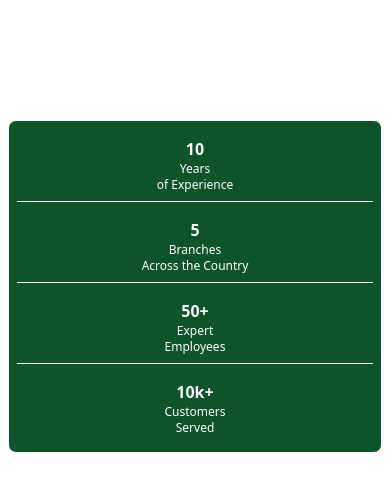
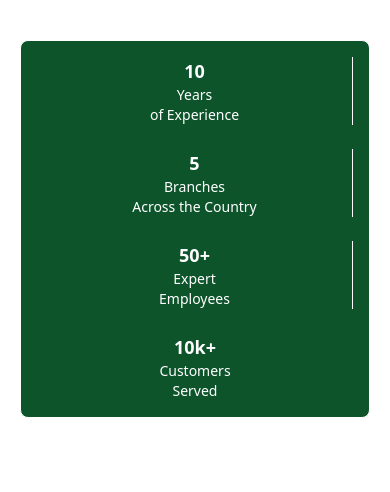
Before and after one commit to AKW-MAX/LAGUSTE3, a React (Vite) app in the folder laset/: page /Starts in a window 390 px wide. Shown: the top 492 px of the page. Built offline with nearby package versions, Linux system fonts and the light colour scheme.

Commit message:
responsivenes setings

```diff
--- a/laset/src/components/Sections/FeedBack.jsx
+++ b/laset/src/components/Sections/FeedBack.jsx
@@ -30,7 +30,7 @@ export default function FeedBack() {
                     </div>
 
                     {/* Navigation Arrows */}
-                    <div className="flex gap-4 mt-4 justify-start sm:justify-start">
+                    <div className="flex gap-4 ml-40 mt-4 justify-start sm:justify-start">
                         <Link to="Allcommen">
                             <img className="w-5" src="/images/arrow2.png" alt="arrow icon" />
                         </Link>
@@ -41,12 +41,12 @@ export default function FeedBack() {
                 </div>
 
                 {/* Right Image */}
-                <div className="flex-shrink-0 mt-4 lg:mt-0">
-                    <img
-                        className="w-full sm:w-80 md:w-96 lg:w-[560px] h-64 sm:h-80 md:h-80 lg:h-[560px] rounded-lg object-cover"
-                        src="/images/FeedbackPic.png"
-                        alt="farmer using a phone"
-                    />
+               <div className="flex-shrink-0 mt-4 lg:mt-0">
+
+                    <img className="w-full sm:w-80 md:w-96 lg:w-[560px] h-64 sm:h-64 md:h-64  lg:max-h-[560px] rounded-lg object-cover"
+                    src="/images/FeedbackPic.png"
+                    alt="farmer using a phone" />
+
                 </div>
             </div>
         </>
--- a/laset/src/components/Sections/Starts.jsx
+++ b/laset/src/components/Sections/Starts.jsx
@@ -1,42 +1,32 @@
 export default function Starts() {
 	return (
-		<div className="
-			border rounded-lg relative
-			flex flex-col sm:flex-row
-			text-center place-content-between
-			bg-green-900 text-white mt-30
-			p-2 sm:p-4 md:p-6
-			mx-2 sm:mx-4 md:mx-10
-			my-4 sm:my-6 md:my-10
-			gap-2 sm:gap-4
-		">
-			<div className="border-b sm:border-b-0 sm:border-r border-white-800 px-2 sm:px-6 md:px-10 py-2">
-				<p className="font-bold text-base sm:text-lg md:text-xl">10</p>
-				<p className="text-xs sm:text-sm md:text-base font-normal">
-					Years <br />of Experience
-				</p>
-			</div>
+	<div className="
+	border rounded-lg relative
+    flex flex-col sm:flex-row text-center
+	place-content-between bg-green-900 text-white
+	p-4 ml-5 sm:ml-10 md:ml-15
+	mr-5 sm:mr-10 md:mr-20
+	mb-10 mt-10 sm:mt-15 md:mt-62
+	gap-6 sm:gap-0 ">
+	<div className="border-r sm:border-r border-white-800 px-10 sm:px-20">
+		<p className="font-bold text-lg sm:text-xl">10</p>
+		<p className="text-sm sm:text-base font-normal"> Years <br />of Experience </p>
+		</div>
+		<div className="border-r sm:border-r border-white-800 px-10 sm:px-20">
+			<p className="font-bold text-lg sm:text-xl">5</p>
+			<p className="text-sm sm:text-base font-normal"> Branches <br />Across the Country </p>
 
-			<div className="border-b sm:border-b-0 sm:border-r border-white-800 px-2 sm:px-6 md:px-10 py-2">
-				<p className="font-bold text-base sm:text-lg md:text-xl">5</p>
-				<p className="text-xs sm:text-sm md:text-base font-normal">
-					Branches <br />Across the Country
-				</p>
-			</div>
+		</div>
+		<div className="border-r sm:border-r border-white-800 px-10 sm:px-20">
+			<p className="font-bold text-lg sm:text-xl">50+</p>
+			<p className="text-sm sm:text-base font-normal"> Expert <br />Employees </p>
+		</div>
+		<div className="mr-0 sm:mr-30 px-10 sm:px-20">
+			<p className="font-bold text-lg sm:text-xl">10k+</p>
+			<p className="text-sm sm:text-base font-normal"> Customers <br />Served </p>
 
-			<div className="border-b sm:border-b-0 sm:border-r border-white-800 px-2 sm:px-6 md:px-10 py-2">
-				<p className="font-bold text-base sm:text-lg md:text-xl">50+</p>
-				<p className="text-xs sm:text-sm md:text-base font-normal">
-					Expert <br />Employees
-				</p>
-			</div>
+		</div>
 
-			<div className="px-2 sm:px-6 md:px-10 py-2">
-				<p className="font-bold text-base sm:text-lg md:text-xl">10k+</p>
-				<p className="text-xs sm:text-sm md:text-base font-normal">
-					Customers <br />Served
-				</p>
-			</div>
-		</div>
-	);
+	</div>
+);
 }
```
